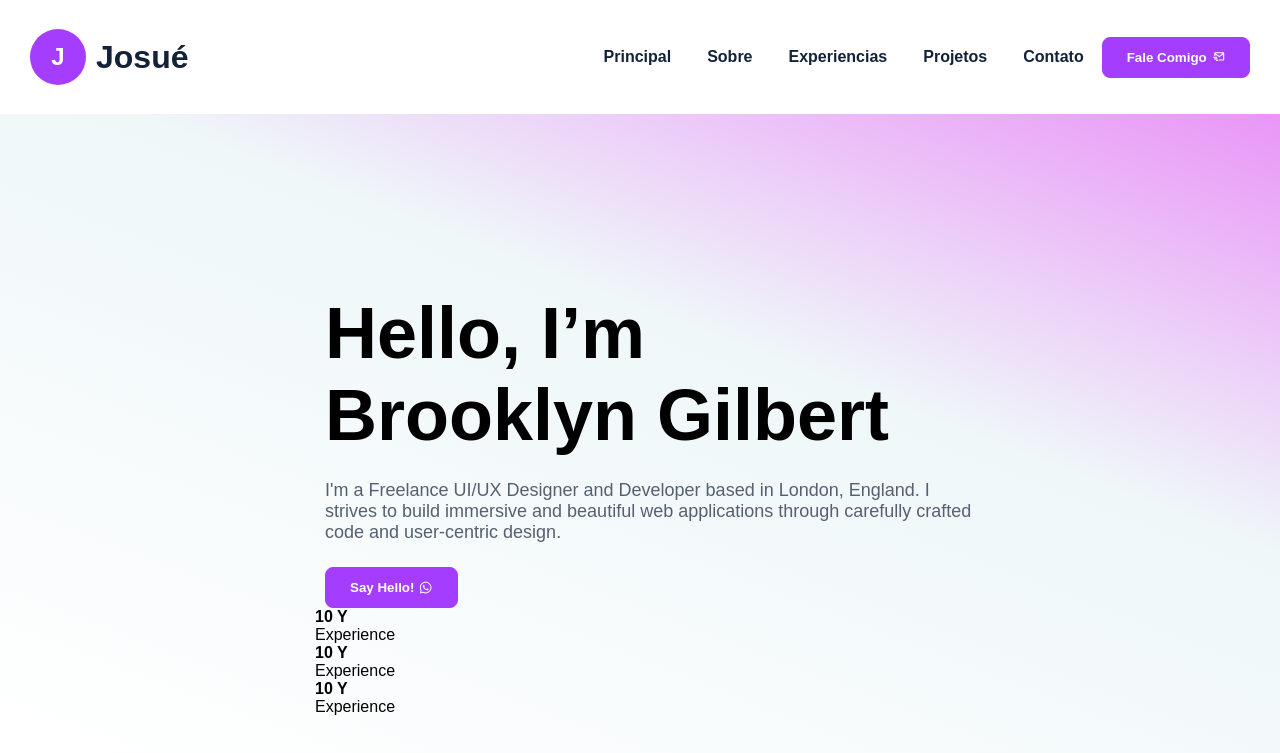
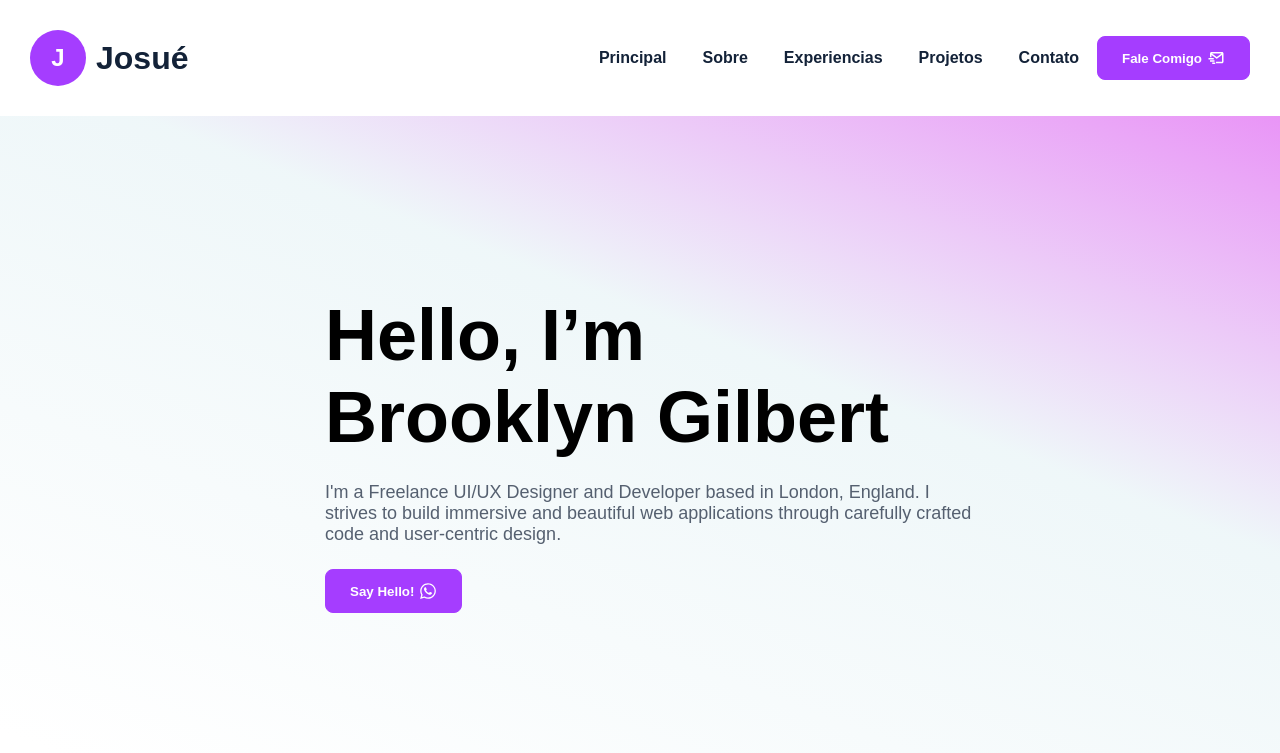
Before and after one commit to JosueCosta2023/portifolio-v2, a React (Vite) app: page / in a window 1280 px wide. Shown: the top 753 px of the page. Built offline with nearby package versions, Linux system fonts and the light colour scheme.

Commit message:
update: herostyled

```diff
--- a/src/globalStyles.tsx
+++ b/src/globalStyles.tsx
@@ -33,6 +33,9 @@ export const ButtonPrimary = styled.button`
     justify-content: center;
     align-items: center;
     gap: 5px;
+    & > svg{
+        font-size: 18px;
+    }
     &:hover{
         background-color: white;
         color: var(--primary-normal);
--- a/src/pages/home/sections/hero/index.tsx
+++ b/src/pages/home/sections/hero/index.tsx
@@ -2,6 +2,8 @@ import { FaWhatsapp } from "react-icons/fa";
 import { ButtonPrimary } from "../../../../globalStyles";
 import {
   HeroContent,
+  HeroData,
+  HeroDataItem,
   HeroDetails,
   HeroIlustration,
   HeroInfo,
@@ -19,22 +21,22 @@ export const Hero = () => {
             <ButtonPrimary>Say Hello! <FaWhatsapp/> </ButtonPrimary>
           </HeroInfo>
 
-          <div>
-            <div>
+          <HeroData>
+            <HeroDataItem>
               <strong>10 Y</strong>
               <p>Experience</p>
-            </div>
+            </HeroDataItem>
 
-            <div>
+            <HeroDataItem>
               <strong>10 Y</strong>
               <p>Experience</p>
-            </div>
+            </HeroDataItem>
 
-            <div>
+            <HeroDataItem>
               <strong>10 Y</strong>
               <p>Experience</p>
-            </div>
-          </div>
+            </HeroDataItem>
+          </HeroData>
         </HeroDetails>
 
 
--- a/src/pages/home/sections/hero/styled.ts
+++ b/src/pages/home/sections/hero/styled.ts
@@ -33,9 +33,11 @@ export const HeroDetails = styled.div`
         width: 80%;
         height: auto;
         text-align: center;
+        align-items: center;
     }
     @media(max-width: 768px){
         margin-top: 78px;
+
     }
 
 `
@@ -55,6 +57,7 @@ export const HeroInfo = styled.div`
     width: 100%;
     padding-left: 10px;
     padding-right: 20px;
+    margin-bottom: 142px;
     & > h3{
         font-size: 72px;
         font-weight: bold;
@@ -75,3 +78,34 @@ export const HeroInfo = styled.div`
     }
 
 `
+
+export const HeroData = styled.div`
+    width:648px;
+    max-width: 100%;
+    height: 106px;
+    display: flex;
+    gap: 10px;
+`
+
+export const HeroDataItem = styled.div`
+    width: 200px;
+    height: 100%;
+    background-color: var(--primary-light);
+    display: flex;
+    flex-direction: column;
+    align-items: center;
+    justify-content: space-evenly;
+    & > strong{
+        font-size: 32px;
+        color: var(--secundary-normal);
+        font-weight: 900;
+    }
+    & > p{
+        font-size: 16px;
+        color: var(--tertiary-normal);
+    }
+    @media(max-width: 1024px){
+        width: 100%;
+        background-color: yellow;
+    }
+`
```
